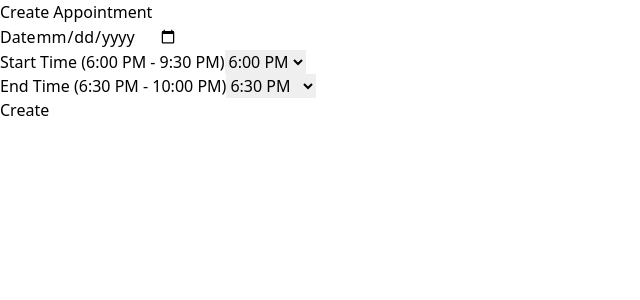
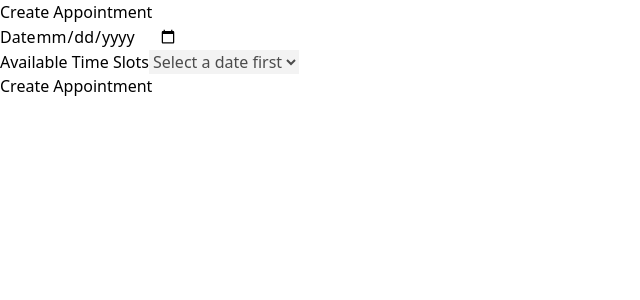
Before and after one commit to sumira/Appointment-Manager-Frontend, a React (Vite) app: page /createAppointment in a window 1280 px wide. Shown: the top 300 px of the page, without its empty margins (0-640 px from the left). Built offline with nearby package versions, Linux system fonts and the light colour scheme; sample sign-in values are in the browser's storage.

Commit message:
Update AppointmentForm to handle available time slots dynamically and improve appointment creation logic

```diff
--- a/src/api.ts
+++ b/src/api.ts
@@ -38,10 +38,18 @@ interface SignupResponse {
 
 export interface Appointment {
     id: number;
-    slot: string;
+    date: string;
+    startTime: string;
+    endTime: string;
     userId: number;
+    createdAt: string;
+    updatedAt: string;
 }
 
+export interface BookedSlot {
+    date: string;
+    startTime: string;
+}
 
 export const login = async (email: string, password: string): Promise<LoginResponse> => {
     const response = await api.post<LoginResponse>('/api/auth/login', { email, password });
@@ -67,8 +75,8 @@ export const deleteAppointment = async (id: number): Promise<void> => {
     await api.delete(`/api/appointments/delete-appointment/${id}`);
 };
 
-export const getBookedSlots = async (): Promise<string[]> => {
-    const response = await api.get<string[]>('/api/appointments/booked-slots');
+export const getBookedSlots = async (): Promise<BookedSlot[]> => {
+    const response = await api.get<BookedSlot[]>('/api/appointments/booked-slots');
     return response.data;
 };
 
--- a/src/components/create-appointment.tsx
+++ b/src/components/create-appointment.tsx
@@ -1,23 +1,80 @@
-import React, { useState } from "react";
-import { createAppointment } from "../api";
+import React, { useState, useEffect } from "react";
+import { createAppointment, getBookedSlots } from "../api";
+
+interface BookedSlot {
+  date: string;
+  startTime: string;
+}
 
 const AppointmentForm = () => {
   const [date, setDate] = useState("");
-  const [startTime, setStartTime] = useState("18:00");
-  const [endTime, setEndTime] = useState("18:30");
+  const [selectedSlot, setSelectedSlot] = useState("");
+  const [availableSlots, setAvailableSlots] = useState<string[]>([]);
+  const [error, setError] = useState("");
+  const [loading, setLoading] = useState(false);
+
+  const timeSlots = [
+    "18:00-18:30",
+    "18:30-19:00",
+    "19:00-19:30",
+    "19:30-20:00",
+    "20:00-20:30",
+    "20:30-21:00",
+    "21:00-21:30",
+    "21:30-22:00",
+  ];
+
+  useEffect(() => {
+    const fetchAvailableSlots = async () => {
+      if (!date) return;
+
+      setLoading(true);
+      try {
+        const bookedSlots: BookedSlot[] = await getBookedSlots();
+
+        const filteredSlots = timeSlots.filter((slot) => {
+          const [slotStartTime] = slot.split("-");
+          return !bookedSlots.some(
+            (bookedSlot: BookedSlot) =>
+              bookedSlot.date === date &&
+              bookedSlot.startTime === `${slotStartTime}:00`
+          );
+        });
+
+        setAvailableSlots(filteredSlots);
+      } catch (err) {
+        console.error("Error fetching booked slots:", err);
+        setError("Failed to fetch available slots");
+      } finally {
+        setLoading(false);
+      }
+    };
+
+    setSelectedSlot("");
+    fetchAvailableSlots();
+  }, [date]);
 
   const handleSubmit = async (e: React.FormEvent) => {
     e.preventDefault();
+    if (!selectedSlot) {
+      setError("Please select a timeslot.");
+      return;
+    }
+
+    const [startTime, endTime] = selectedSlot.split("-");
+
     try {
-      //   const slot = `${date}T${startTime}:00-${endTime}:00`;
-      await createAppointment({ date, startTime, endTime });
-      alert("Appointment created!");
+      await createAppointment({
+        date,
+        startTime: startTime + ":00",
+        endTime: endTime + ":00",
+      });
+      alert("Appointment created successfully!");
       setDate("");
-      setStartTime("18:00");
-      setEndTime("18:30");
+      setSelectedSlot("");
     } catch (error) {
       console.error("Error creating appointment", error);
-      alert("Failed to create appointment");
+      setError("Failed to create appointment");
     }
   };
 
@@ -27,6 +84,7 @@ const AppointmentForm = () => {
     <div className="flex justify-center items-center h-screen">
       <div className="bg-white shadow-md rounded px-8 pt-6 pb-8 mb-4">
         <h2 className="text-2xl font-bold mb-4">Create Appointment</h2>
+        {error && <div className="text-red-500 mb-4">{error}</div>}
         <form onSubmit={handleSubmit}>
           <div className="mb-4">
             <label
@@ -40,71 +98,51 @@ const AppointmentForm = () => {
               id="date"
               type="date"
               value={date}
-              onChange={(e) => setDate((e.target as HTMLInputElement).value)}
+              onChange={(e) => setDate(e.target.value)}
               required
-              min={today} // Disable past dates
+              min={today}
             />
           </div>
           <div className="mb-4">
             <label
               className="block text-gray-700 text-sm font-bold mb-2"
-              htmlFor="startTime"
+              htmlFor="timeSlot"
             >
-              Start Time (6:00 PM - 9:30 PM)
+              Available Time Slots
             </label>
+            {loading ? (
+              <p>Loading available slots...</p>
+            ) : (
               <select
                 className="shadow appearance-none border rounded w-full py-2 px-3 text-gray-700 leading-tight focus:outline-none focus:shadow-outline"
-              id="startTime"
-              value={startTime}
-              onChange={(e) =>
-                setStartTime((e.target as unknown as HTMLInputElement).value)
-              }
+                id="timeSlot"
+                value={selectedSlot}
+                onChange={(e) => setSelectedSlot(e.target.value)}
                 required
+                disabled={!date || availableSlots.length === 0}
               >
-              <option value="18:00">6:00 PM</option>
-              <option value="18:30">6:30 PM</option>
-              <option value="19:00">7:00 PM</option>
-              <option value="19:30">7:30 PM</option>
-              <option value="20:00">8:00 PM</option>
-              <option value="20:30">8:30 PM</option>
-              <option value="21:00">9:00 PM</option>
-              <option value="21:30">9:30 PM</option>
+                <option value="">
+                  {!date
+                    ? "Select a date first"
+                    : availableSlots.length === 0
+                    ? "No available slots for this date"
+                    : "Select a time slot"}
+                </option>
+                {availableSlots.map((slot) => (
+                  <option key={slot} value={slot}>
+                    {slot}
+                  </option>
+                ))}
               </select>
+            )}
           </div>
-          <div className="mb-6">
-            <label
-              className="block text-gray-700 text-sm font-bold mb-2"
-              htmlFor="endTime"
-            >
-              End Time (6:30 PM - 10:00 PM)
-            </label>
-            <select
-              className="shadow appearance-none border rounded w-full py-2 px-3 text-gray-700 leading-tight focus:outline-none focus:shadow-outline"
-              id="endTime"
-              value={endTime}
-              onChange={(e) =>
-                setEndTime((e.target as unknown as HTMLInputElement).value)
-              }
-              required
-            >
-              <option value="18:30">6:30 PM</option>
-              <option value="19:00">7:00 PM</option>
-              <option value="19:30">7:30 PM</option>
-              <option value="20:00">8:00 PM</option>
-              <option value="20:30">8:30 PM</option>
-              <option value="21:00">9:00 PM</option>
-              <option value="21:30">9:30 PM</option>
-              <option value="22:00">10:00 PM</option>
-            </select>
-          </div>
-          <div className="flex items-center justify-between">
           <button
             className="bg-green-500 hover:bg-green-700 text-white font-bold py-2 px-4 rounded focus:outline-none focus:shadow-outline"
             type="submit"
+            disabled={!selectedSlot || loading}
           >
-              Create
+            Create Appointment
           </button>
-          </div>
         </form>
       </div>
     </div>
```
Lines whose indentation alone changed are shown as unchanged.
